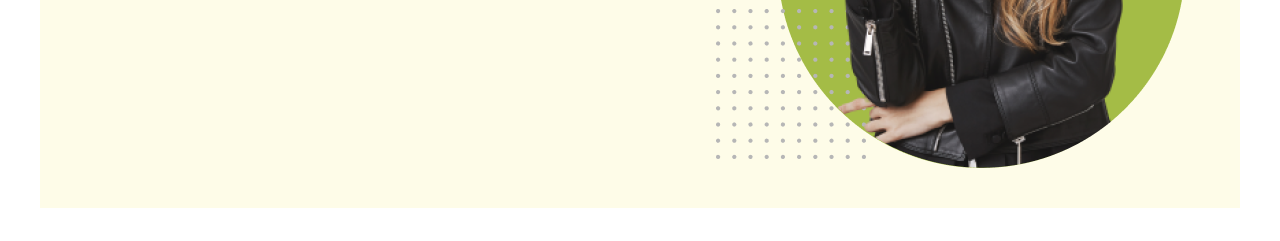
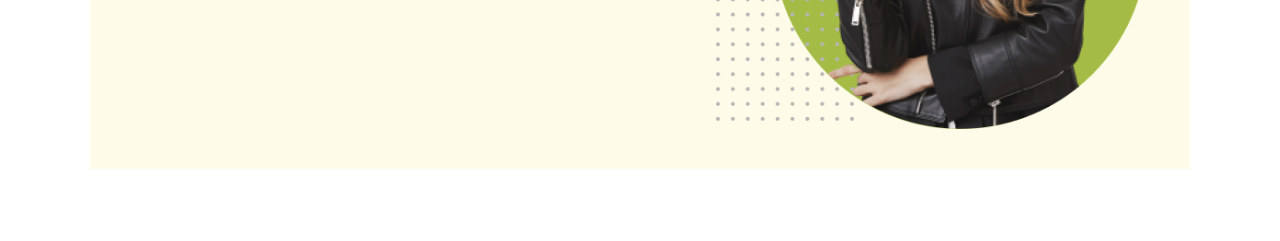
Before and after one commit to sudiptodas153/project-5, a plain HTML site: page index.html in a window 1280 px wide. Shown: the part 418-659 px from the top of the page. Drawn offline with nearby package versions, Linux system fonts and the light colour scheme.

Commit message:
change max-width

```diff
--- a/index.html
+++ b/index.html
@@ -28,7 +28,7 @@
 
 </head>
 
-<body class="roboto-font max-w-[1200px] mx-auto">
+<body class="roboto-font max-w-[1100px] mx-auto">
     <header class="pt-4 pb-10 px-3 lg:px-10 bg-yellow-50">
         <nav class="">
             <div class="lg:hidden flex items-center justify-between">
```
